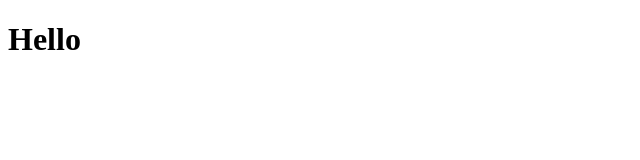
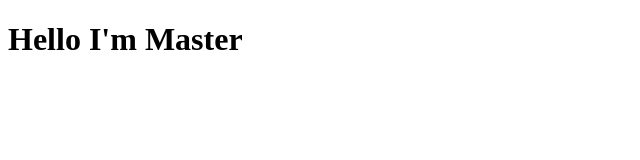
Before and after one commit to alex-sir/git-test, a plain HTML site: page index.html in a window 1280 px wide. Shown: the whole page, without its empty margins (0-640 px from the left). Drawn offline with Linux system fonts and the light colour scheme.

Commit message:
Change title

```diff
--- a/index.html
+++ b/index.html
@@ -7,6 +7,6 @@
     <title>Git Test</title>
 </head>
 <body>
-    <h1>Hello</h1>
+    <h1>Hello I'm Master</h1>
 </body>
 </html>
```
